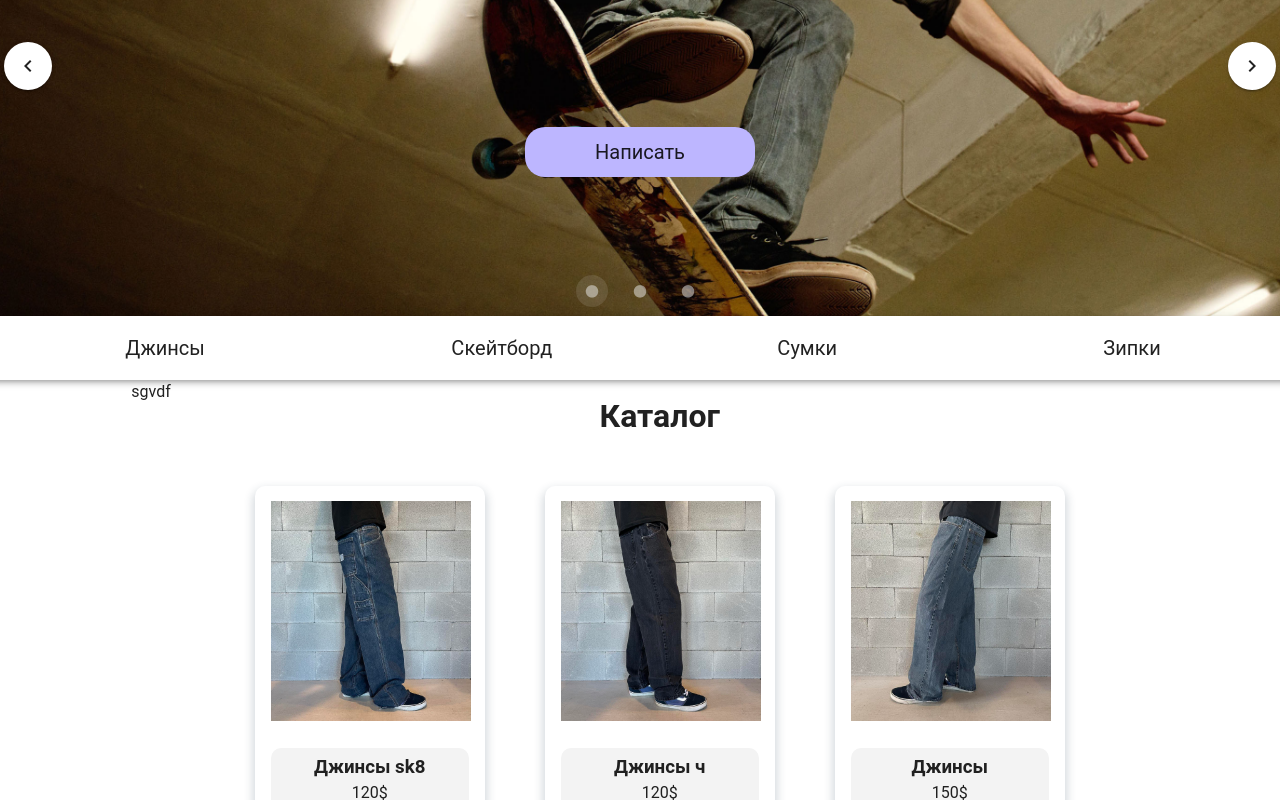
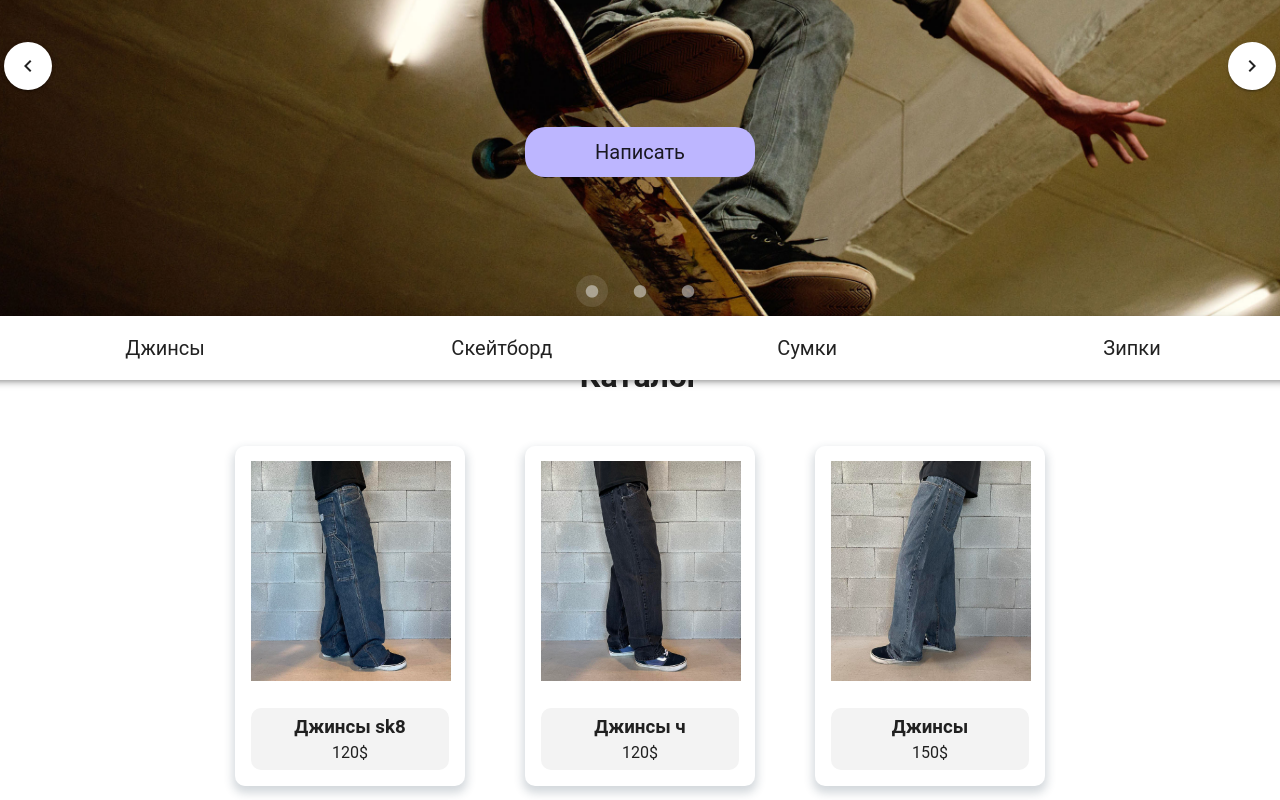
Before and after one commit to emiro66/SkateShop, a Vue app: page / in a window 1280 px wide. Shown: the part 300-1100 px from the top of the page. Built offline with nearby package versions, Linux system fonts and the light colour scheme.

Commit message:
fix: fix sticky appbar

```diff
--- a/src/components/component/CategoriesPage.vue
+++ b/src/components/component/CategoriesPage.vue
@@ -38,12 +38,13 @@ function goToCatalog() {
 
 :deep(.v-app-bar) {
   position: sticky !important;
-  top: 50px !important;
+  top: 63px !important;
   z-index: 1000 !important;
   padding: 0;
 }
 
 .sticky-header {
+  height: 1000vh;
   padding: 0;
   min-width: 100%;
 }
--- /dev/null
+++ b/src/components/component/catalogComponent.vue
@@ -0,0 +1,72 @@
+<script setup lang="ts">
+import skatesCards from '@/objects/skates';
+import router from '@/router';
+
+function goToCard(id: number) {
+    router.push("/cardInfo/" + id)
+}
+
+</script>
+
+<template>
+    <v-col cols="9">
+        <h1 style="text-align: center">
+            Каталог
+        </h1>
+        <v-container class="d-flex card-list justify-center">
+
+            <v-container @click="goToCard(card.id)" v-for="card in skatesCards" class="product-card">
+                <v-container class="image-container">
+                    <img :src="card.image">
+                </v-container>
+                <v-container class="product-card-text">
+                    <h3>{{ card.name }}</h3>
+                    <p>{{ card.price + "$" }}</p>
+                </v-container>
+            </v-container>
+
+        </v-container>
+
+
+    </v-col>
+</template>
+
+<style scoped>
+.card-list {
+    flex-wrap: wrap;
+
+}
+
+.image-container {
+    padding: 0;
+    margin-top: 15px;
+}
+
+img {
+    min-height: 220px;
+    max-width: 200px;
+    background-size: cover;
+    max-height: 250px;
+
+
+}
+
+.product-card {
+    padding: 0px 16px 16px;
+    height: fit-content;
+    max-width: 230px;
+    border-radius: 10px;
+    box-shadow: 0px 5px 10px 2px rgba(34, 60, 80, 0.2);
+    margin: 30px;
+
+}
+
+.product-card-text {
+    padding: 5px 20px;
+    text-align: center;
+    background-color: rgb(243, 243, 243);
+    margin-top: 20px;
+    border-radius: 10px;
+
+}
+</style>
--- a/src/components/pages/mainPage.vue
+++ b/src/components/pages/mainPage.vue
@@ -5,15 +5,13 @@ import CategoriesPage from '@/components/component/CategoriesPage.vue';
 import CardInfoPage from './CardInfoPage.vue';
 import router from '@/router';
 import DiscountOffer from '../component/DiscountOffer.vue';
+import catalogComponent from '../component/catalogComponent.vue';
 // const int = 1
 // const string = "1"
 // const булкево = false
 // const обьект = {"", ""}
 // const массив = [{}, {}, {}]
-function goToCard(id) {
-  router.push("/cardInfo/" + id)
 
-}
 </script>
 
 
@@ -26,30 +24,10 @@ function goToCard(id) {
         <CategoriesPage></CategoriesPage>
         <DiscountOffer></DiscountOffer>
 
+        <catalogComponent class="catalog"/>
 
 
 
-        <!-- каталог -->
-        <v-col cols="9">
-            <h1 style="text-align: center">
-                Каталог
-            </h1>
-            <v-container class="d-flex card-list justify-center">
-
-                <v-container  @click="goToCard(card.id)" v-for="card in skatesCards" class="product-card">
-                    <v-container class="image-container">
-                        <img :src="card.image">
-                    </v-container>
-                    <v-container class="product-card-text">
-                        <h3>{{ card.name }}</h3>
-                        <p>{{ card.price + "$" }}</p>
-                    </v-container>
-                </v-container>
-
-            </v-container>
-
-
-        </v-col>
     </v-row>
 
 </template>
@@ -57,41 +35,15 @@ function goToCard(id) {
 
 
 <style scoped>
-.card-list {
-    flex-wrap: wrap;
 
+
+
+.catalog{
+    position: absolute;
+    top: 80vh;
 }
 
-.image-container {
-    padding: 0;
-    margin-top: 15px;
-}
-
-img {
-    min-height: 220px;
-    max-width: 200px;
-    background-size: cover;
-    max-height: 250px;
 
 
-}
 
-.product-card {
-    padding: 0px 16px 16px;
-    height: fit-content;
-    max-width: 230px;
-    border-radius: 10px;
-    box-shadow: 0px 5px 10px 2px rgba(34, 60, 80, 0.2);
-    margin: 30px;
-
-}
-
-.product-card-text {
-    padding: 5px 20px;
-    text-align: center;
-    background-color: rgb(243, 243, 243);
-    margin-top: 20px;
-    border-radius: 10px;
-
-}
 </style>
--- a/src/router/index.ts
+++ b/src/router/index.ts
@@ -42,7 +42,7 @@ const router = createRouter({
       path: "/form",
       component: FormPage
     },
-  {
+    {
       name: "Catalog",
       path: "/catalog",
       component: CatalogPage
```
